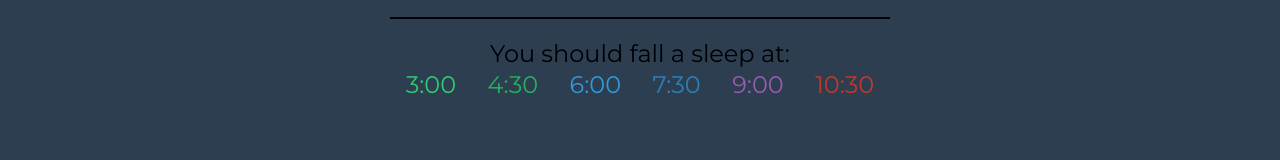
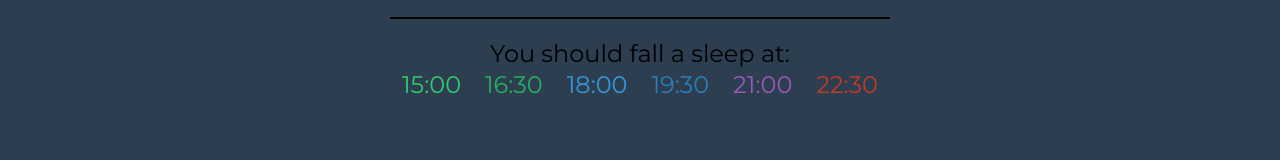
Before and after one commit to snoh666/sleep-cycle-calculator, a React (Create React App) app: page / in a window 1280 px wide. Shown: the part 351-511 px from the top of the page. Built offline with nearby package versions, Linux system fonts and the light colour scheme.

Commit message:
Fixed bug with AM/PM

```diff
--- a/src/components/Result.jsx
+++ b/src/components/Result.jsx
@@ -7,7 +7,7 @@ import ResultWrapper from './styled/ResultWrapper';
 import { connect } from "react-redux";
 import { getValues } from '../redux/actions';
 
-function Result({ hours, minutes, Am, isForw }) {
+function Result({ hours, minutes, isAm, isForw }) {
 
   const colors = [
     '#2ecc71',
@@ -25,7 +25,7 @@ function Result({ hours, minutes, Am, isForw }) {
           (isForw ? 'You should wake up at:' : 'You should fall a sleep at:')
         }
       </div>
-      {(isForw ? getHoursToWakeUpAt(hours, minutes, Am) : getHoursToSleepBack(hours, minutes, Am)).map((el, index) => {
+      {(isForw ? getHoursToWakeUpAt(hours, minutes, isAm) : getHoursToSleepBack(hours, minutes, isAm)).map((el, index) => {
         return (
           <TimeStamp hours={el.hours} minutes={el.minutes} color={colors[index]} key={el.id} />
         );
```
